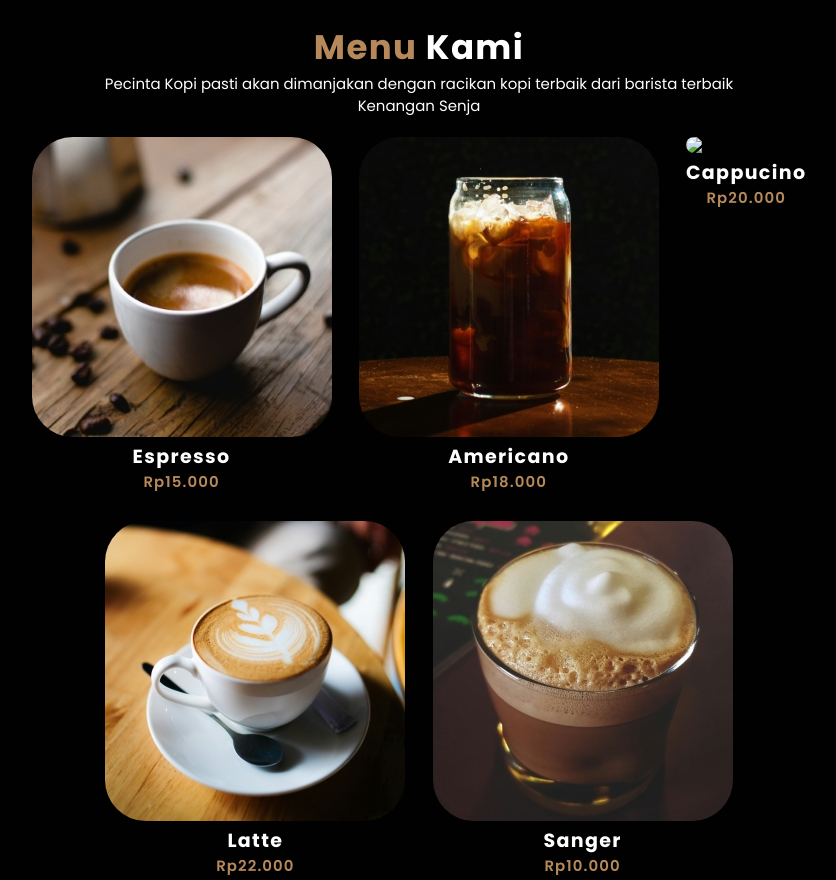
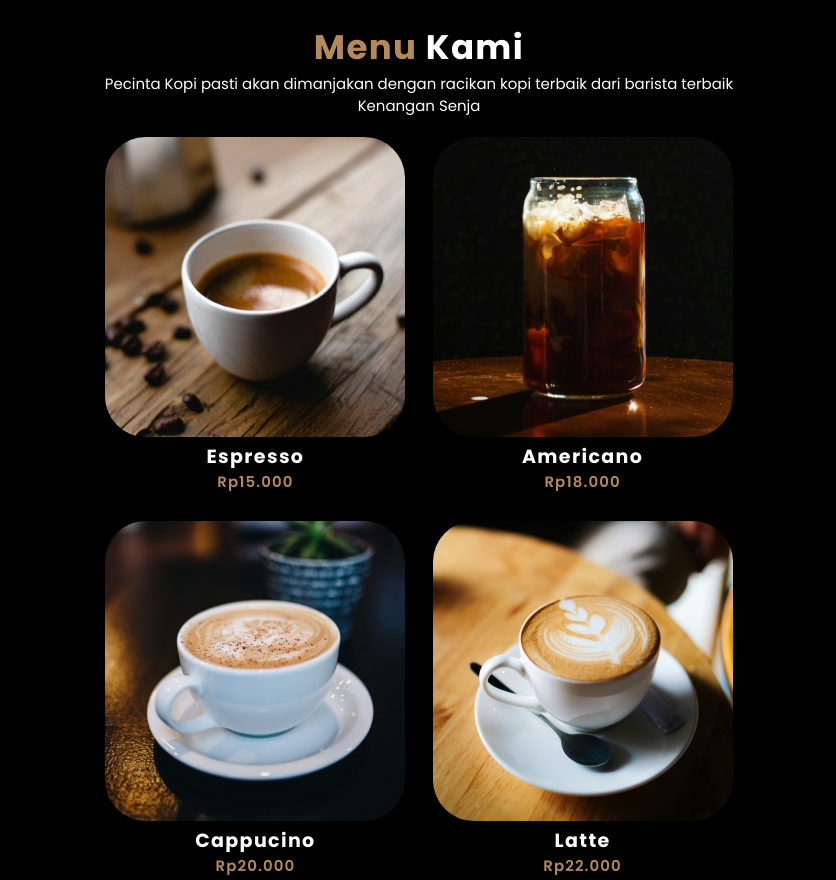
Before and after one commit to yusriramadan/kopikenangansenja, a plain HTML site: page index.html in a window 1280 px wide. Shown: the part 1620-2500 px from the top of the page, without its empty margins (221-1057 px from the left). Drawn offline with nearby package versions, Linux system fonts and the light colour scheme; the site is published under a folder, as on GitHub Pages, so addresses that start at the root find nothing.

Commit message:
version 1.3

```diff
--- a/index.html
+++ b/index.html
@@ -111,7 +111,7 @@
             <p>Rp18.000</p>
           </section>
           <section class="menu-card">
-            <img src="/Img/menu-3.jpg" />
+            <img src="Img/menu-3.jpg" />
             <h3>Cappucino</h3>
             <p>Rp20.000</p>
           </section>
```
